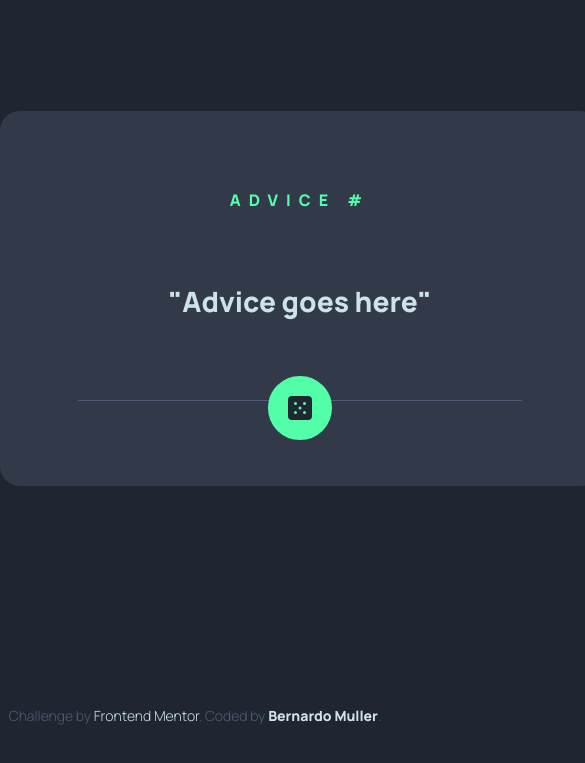
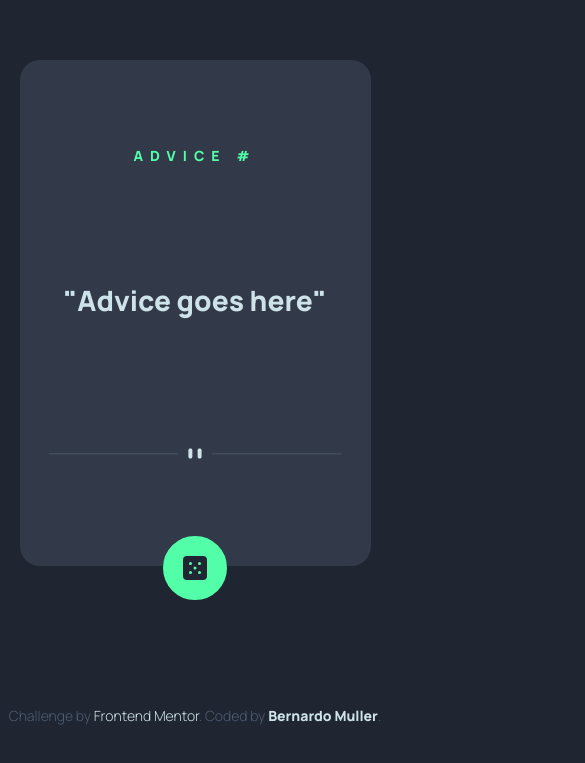
Before and after one commit to Bmullerc/Advice-generator-app, a plain HTML site: page index.html in a window 390 px wide. Shown: the part 109-872 px from the top of the page, 585 px wide, since content can reach past the window. After the commit the page ends 844 px from the top, so only its background shows below. Drawn offline with Linux system fonts and the light colour scheme; no server answers.

Commit message:
Add files via upload

```diff
--- a/style.css
+++ b/style.css
@@ -56,38 +56,45 @@ body {
 }
 
 .container h1 {
-    font-size: 16px;
+    font-size: 14px;
     text-transform: uppercase;
     letter-spacing: .5em;
-    color: var(--neon-green)
+    color: var(--neon-green);
+    padding-top: 2em;
 }
 
 .container p {
-    margin: 0em 2em;
     text-align: center;
+    margin: 0 1em;
 }
+
 .container {
     height: 375px;
     background-color: var(--dark-gray-blue);
     width: 600px;
-    margin: 220px auto;
     border-radius: 20px;
     display: flex;
     flex-direction: column;
     justify-content: space-around;
     align-items: center;
-    padding: 1.5em 0;
+    position: absolute;
+    margin: auto auto;
+    left: 0;
+    right: 0;
+    top: 0;
+    bottom: 0;
 }
 
 .divider-img {
-    content: url(images/pattern-divider-desktop.svg)
+    content: url(images/pattern-divider-desktop.svg);
+    padding-bottom: 2em;
 }
 
 .icon-holder {
     border: 20px solid var(--neon-green);
     border-radius: 50%;
     position: absolute;
-    bottom: 295px;
+    top: 91%
 }
 
 .green-icon {
@@ -104,16 +111,37 @@ body {
     font-size: 14px;
     font-weight: 300;
     text-align: center;
-    margin: 10em auto;
     color: var(--gray-blue);
+    position: fixed;
+    bottom: 10px;
+    right: 0;
+    left: 0;
 }
 
 .attribution a{
     text-decoration: none;
     color: var(--light-cyan);
+
 }
 
 .attribution a:hover {
     color: var(--neon-green);
     text-shadow: 0px 0px 10px var(--neon-green);
 }
+
+@media (max-width: 450px) {
+    .container {
+        width: 90%;
+        height: 60vh;
+    }
+
+    .divider-img {
+        transform: scale(.66);
+        font-weight: 800;
+    }
+
+    .icon-holder {
+        top: 94%;
+    }
+
+}
```
Also changed, not shown: index.html (+2 -0 lines).
